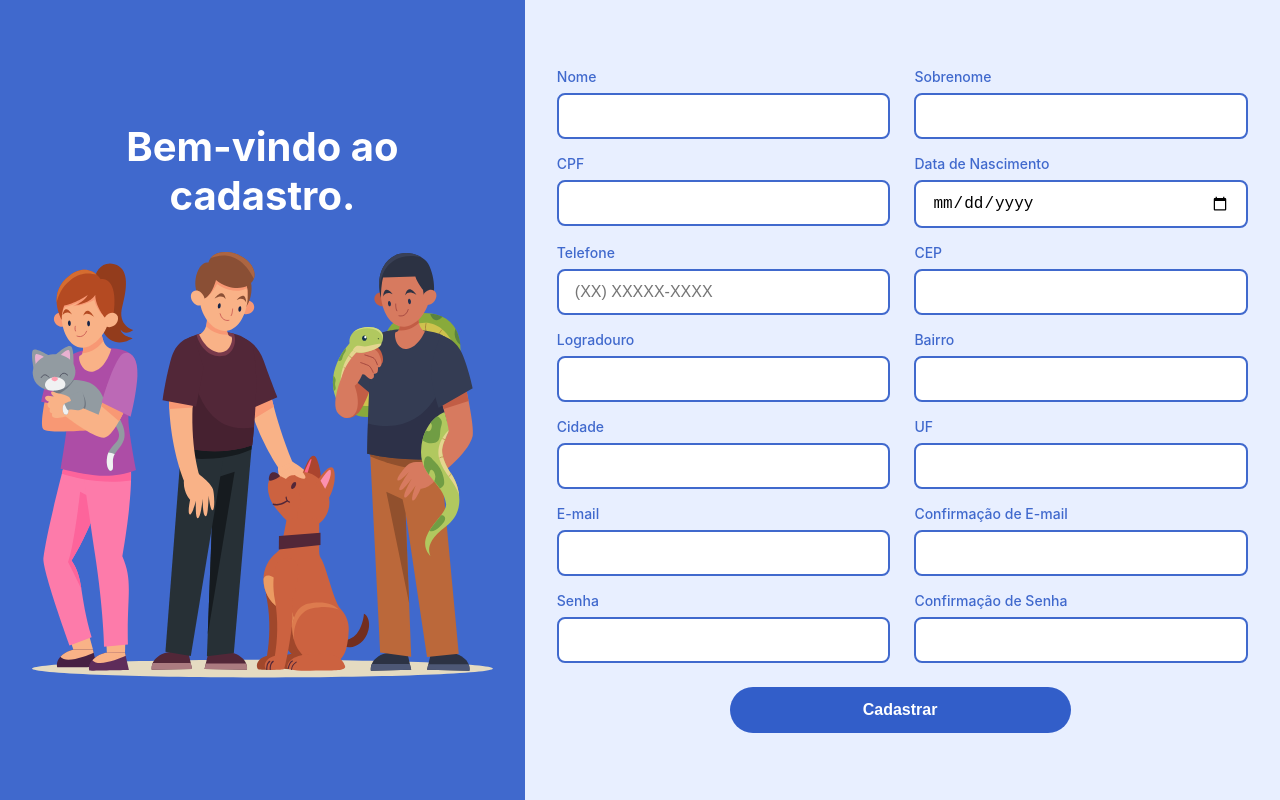
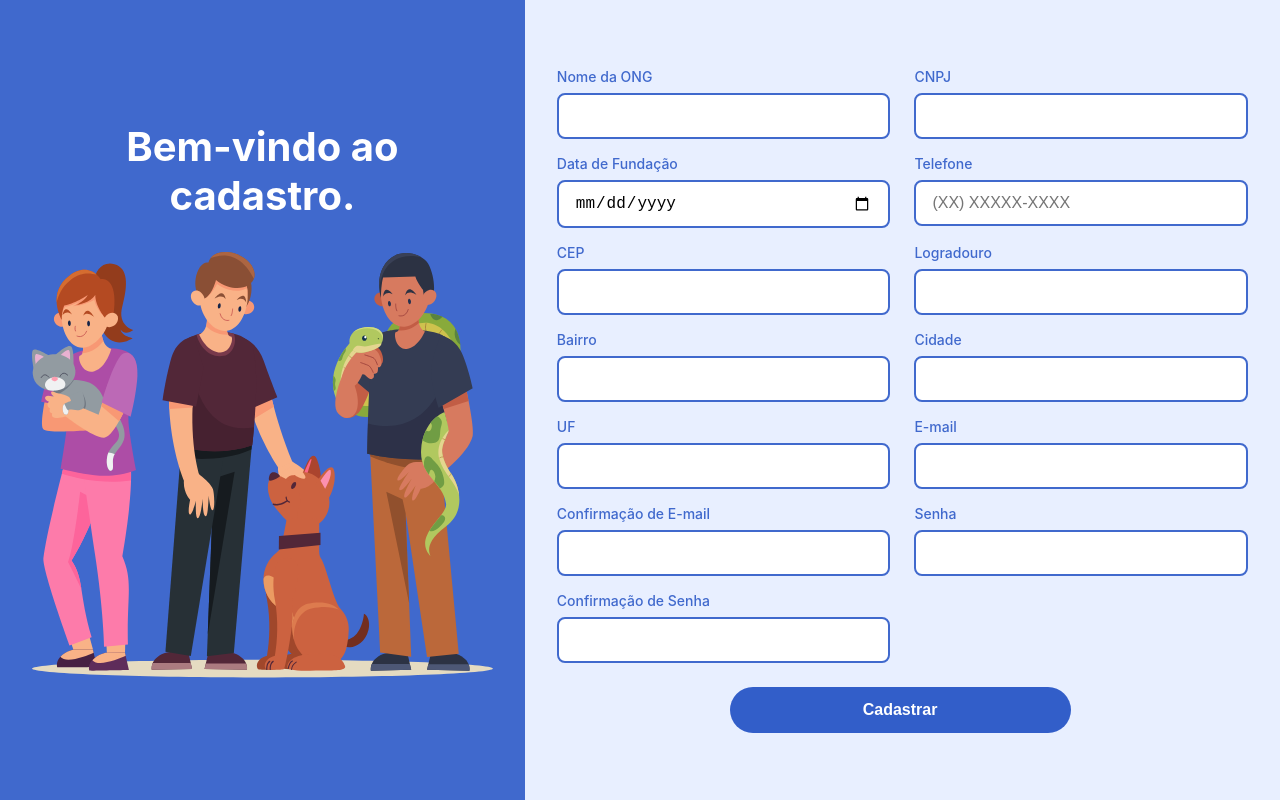
Before and after one commit to BrunnoCarvalho/pet-connect-fe, a React (Vite) app: page / in a window 1280 px wide. Built offline with nearby package versions, Linux system fonts and the light colour scheme; what password-validator would draw is missing.

Commit message:
Atualizando

```diff
--- a/src/entities/user/model/User.js
+++ b/src/entities/user/model/User.js
@@ -16,7 +16,7 @@ import { Address } from "./Address";
  */
 
 export const User = {
-    type: "tutor",
+    type: "",
     name: "",
     lastname: "",
     email: "",
--- a/src/features/userRegistration/model/useUserRegistration.js
+++ b/src/features/userRegistration/model/useUserRegistration.js
@@ -4,7 +4,7 @@ import { useEffect, useState, useCallback } from "react";
 import { User } from "../../../entities/user/model/User";
 import { userApi } from "../../../entities/user/model/userApi";
 import { validateUser } from "../../../shared/validation/registerValidation";
-import { cnpj } from "cpf-cnpj-validator";
+
 
 const initialConfirmatinFields = {
     confirmEmail: "",
--- a/src/features/userRegistration/ui/AuthFields.jsx
+++ b/src/features/userRegistration/ui/AuthFields.jsx
@@ -7,6 +7,7 @@ export function AuthFields({ userData, confirmFields, handleChange, handleConfir
       <div className={styles.formGroup}>
         <label className={styles.formLabel}>E-mail</label>
         <input className={cn(styles.formInput, { [styles.inputError]: validationErrors.email })} type="email" name="email" value={userData.email} onChange={handleChange} />
+         {validationErrors.email && <p className={styles.errorMessage}>{validationErrors.email}</p>}
       </div>
 
       <div className={styles.formGroup}>
--- a/src/features/userRegistration/ui/UserSpecificFields.jsx
+++ b/src/features/userRegistration/ui/UserSpecificFields.jsx
@@ -7,7 +7,7 @@ export function UserSpecificFields({ userType, userData, handleChange, validatio
   return (
     <>
       <div className={styles.formGroup}>
-        <label className={styles.formLabel}>{isTutor ? "Nome" : (userType === "ong" ? "Nome da ONG" : "Nome da Clínica")}</label>
+        <label className={styles.formLabel}>{isTutor ? "Nome" : (userType === "clinica" ?  "Nome da Clinica" : "Nome da ONG")}</label>
         <input className={cn(styles.formInput, { [styles.inputError]: validationErrors.name })} name="name" value={userData.name} onChange={handleChange} />
         {validationErrors.name && <p className={styles.errorMessage}>{validationErrors.name}</p>}
       </div>
--- a/src/pages/RegisterPage/register.jsx
+++ b/src/pages/RegisterPage/register.jsx
@@ -14,7 +14,7 @@ export function RegisterPage() {
   const cepToFetch = registration.userData.address.cep.replace(/\D/g, '');
   const { loading: cepLoading, error: cepError } = useCep(cepToFetch, registration.handleFullAddressUpdate);
 
-  const simulatedType = "tutor";
+  const simulatedType = "ong";
 
   return (
     <div className={styles.pageContainer}>
--- a/src/shared/validation/registerValidation.js
+++ b/src/shared/validation/registerValidation.js
@@ -76,6 +76,7 @@ export function validateUser(userData, confirmFields, userType,context='submit')
         if (!userData.email.trim()) errors.email = "O e-mail é obrigatório.";
         if (!cpfOrCnpj.trim()) errors.cpfOrCnpj = "O CPF/CNPJ é obrigatório.";
         if (!phone.trim()) errors.phone = "O telefone é obrigatório.";
+         if (!userData.password.trim()) errors.password= "A senha é obrigatoria";
    }
 
 
```
